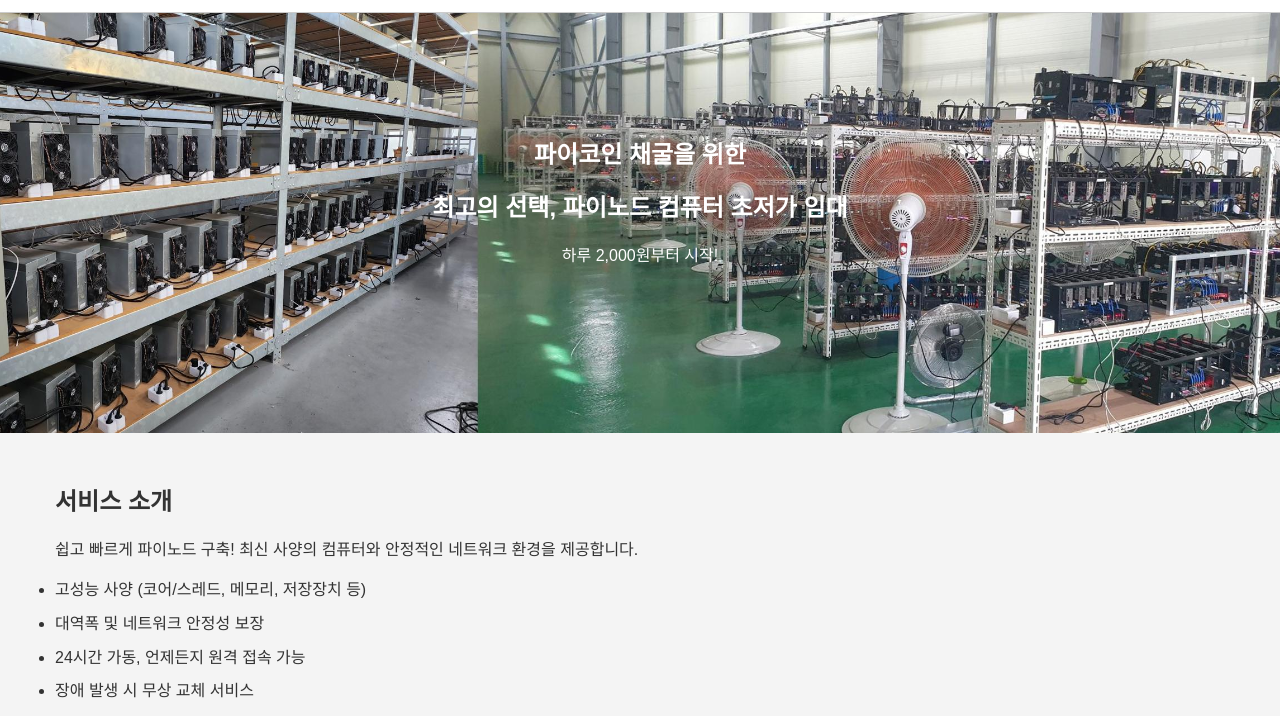
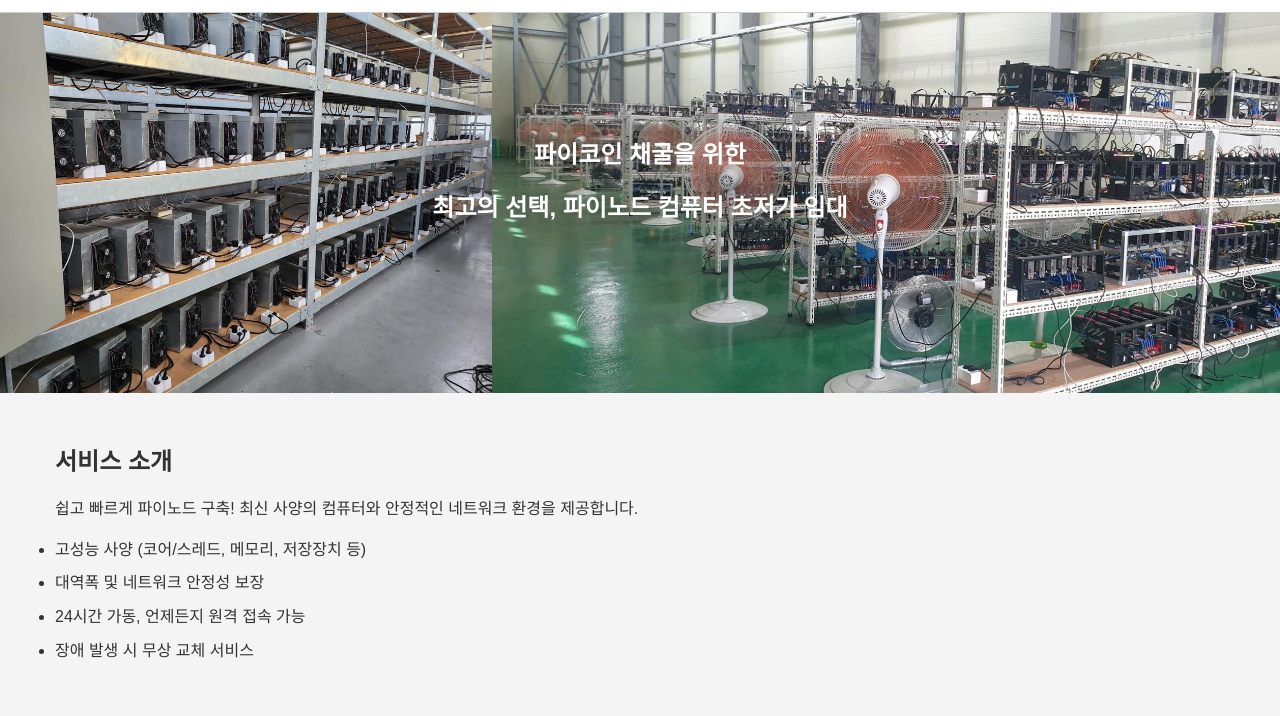
Before and after one commit to Kimjuntae123/pinode-homepage, a plain HTML site: page pinode_rental_homepage_최종.html in a window 1280 px wide. Shown: the part 84-800 px from the top of the page. Drawn offline with Linux system fonts and the light colour scheme.

Commit message:
Update pinode_rental_homepage_최종.html

```diff
--- a/pinode_rental_homepage_최종.html
+++ b/pinode_rental_homepage_최종.html
@@ -145,7 +145,6 @@
     <div class="container">
       <h2>파이코인 채굴을 위한</h2>
       <h1>최고의 선택, 파이노드 컴퓨터 초저가 임대</h1>
-      <p>하루 2,000원부터 시작!</p>
     </div>
   </section>
   <section id="intro" class="section">
```
